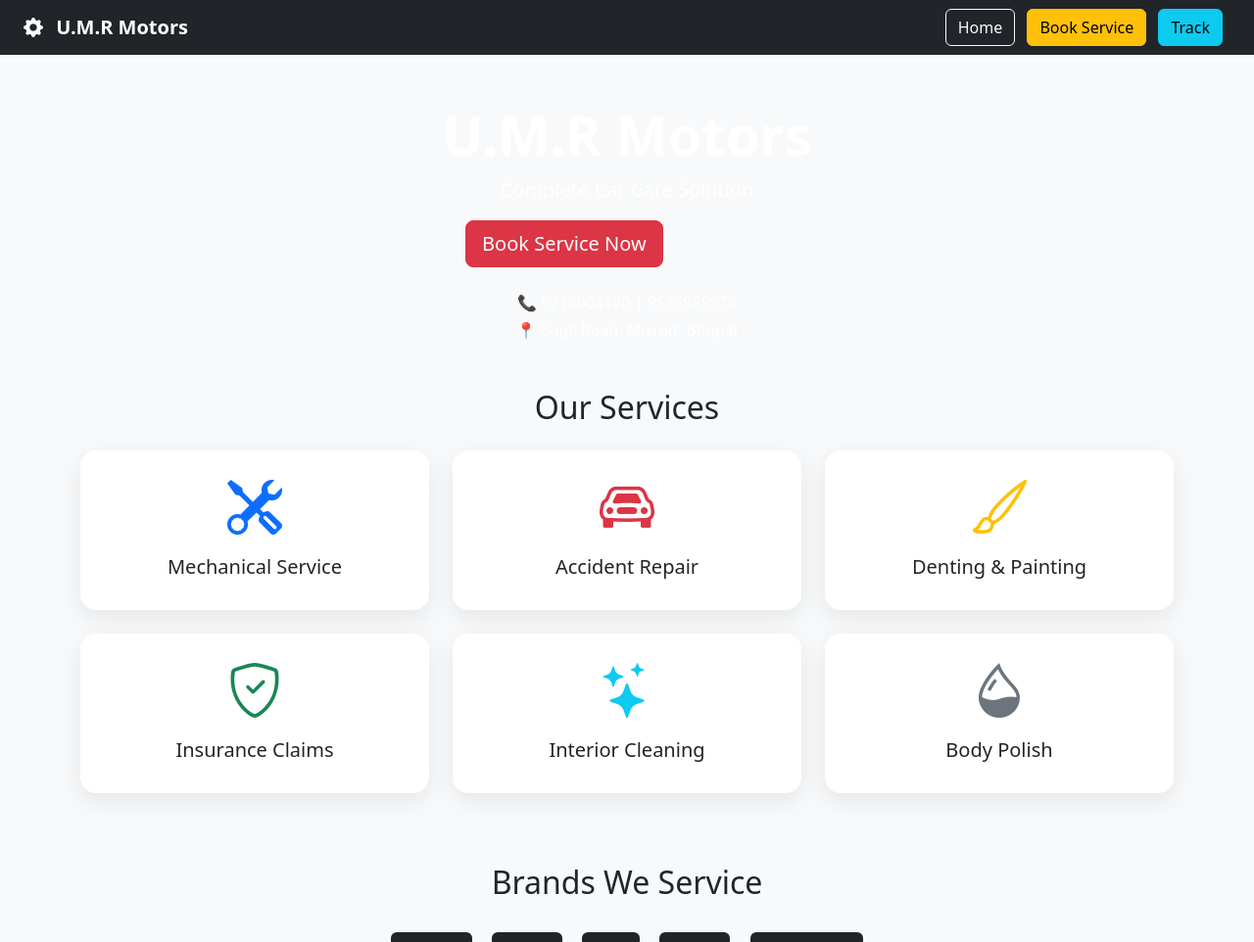
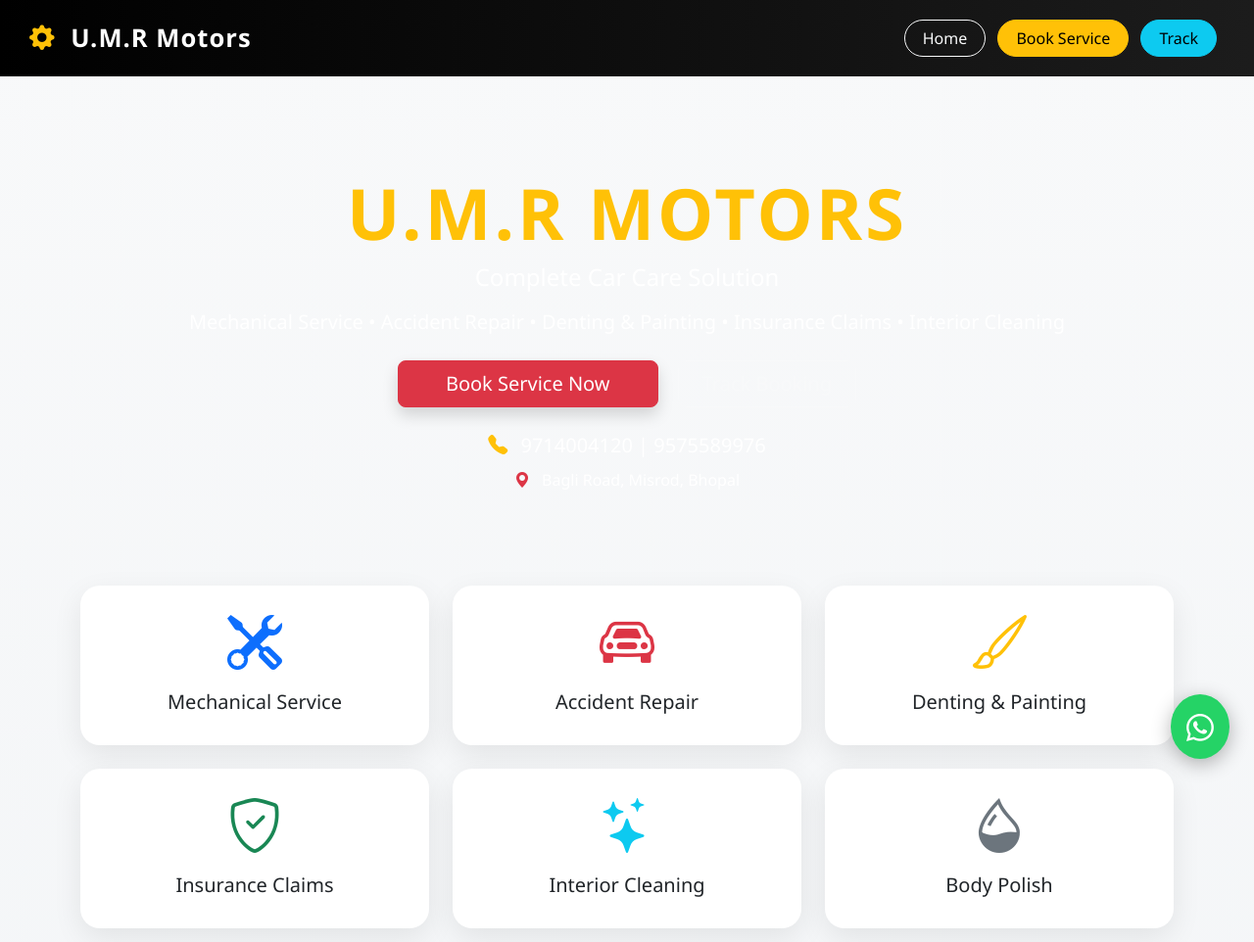
Before and after one commit to Max-parv/umr_motors, a Django app: page / in a window 1280 px wide. Shown: the top 962 px of the page at 98% size. Run offline with Django 5.2, Linux system fonts and the light colour scheme; data that the repository does not hold is empty.

Commit message:
Updated branding to UMR Motors

```diff
--- a/templates/base.html
+++ b/templates/base.html
@@ -16,21 +16,41 @@
 
     <style>
       body {
-        background-color: #f8f9fa;
+        background: linear-gradient(to bottom, #f8f9fa, #eef1f4);
+        font-family: "Segoe UI", sans-serif;
       }
 
+      /* ===== NAVBAR ===== */
+      .navbar {
+        background: linear-gradient(90deg, #000000, #1c1c1c);
+        padding: 15px 30px;
+      }
+
+      .navbar-brand {
+        font-size: 1.6rem;
+        letter-spacing: 1px;
+      }
+
+      .navbar .btn {
+        border-radius: 30px;
+        padding: 6px 18px;
+      }
+
+      /* ===== PREMIUM CARDS ===== */
       .premium-card {
         border: none;
-        border-radius: 16px;
-        box-shadow: 0 8px 25px rgba(0, 0, 0, 0.08);
-        transition: 0.3s ease;
+        border-radius: 20px;
+        background: white;
+        box-shadow: 0 10px 30px rgba(0, 0, 0, 0.08);
+        transition: all 0.3s ease;
       }
 
       .premium-card:hover {
-        transform: translateY(-8px);
-        box-shadow: 0 15px 35px rgba(0, 0, 0, 0.15);
+        transform: translateY(-10px);
+        box-shadow: 0 20px 40px rgba(0, 0, 0, 0.15);
       }
 
+      /* ===== FADE ANIMATION ===== */
       .fade-in {
         animation: fadeIn 0.8s ease-in-out;
       }
@@ -38,7 +58,7 @@
       @keyframes fadeIn {
         from {
           opacity: 0;
-          transform: translateY(15px);
+          transform: translateY(20px);
         }
         to {
           opacity: 1;
@@ -46,11 +66,17 @@
         }
       }
 
+      /* ===== FOOTER ===== */
       footer {
-        background-color: #111;
+        background: linear-gradient(90deg, #000000, #111111);
         color: white;
-        padding: 40px 0;
+        padding: 50px 0;
         margin-top: 80px;
+      }
+
+      footer h4 {
+        color: #ffc107;
+        letter-spacing: 1px;
       }
 
       footer a {
@@ -59,55 +85,85 @@
       }
 
       footer a:hover {
-        text-decoration: underline;
+        color: white;
+      }
+
+      /* ===== WHATSAPP FLOAT BUTTON ===== */
+      .whatsapp-float {
+        position: fixed;
+        bottom: 25px;
+        right: 25px;
+        background: #25d366;
+        color: white;
+        font-size: 28px;
+        padding: 12px 16px;
+        border-radius: 50%;
+        box-shadow: 0 5px 20px rgba(0, 0, 0, 0.3);
+        z-index: 1000;
+        transition: 0.3s;
+      }
+
+      .whatsapp-float:hover {
+        transform: scale(1.1);
+        color: white;
+      }
+
+      /* ===== MOBILE IMPROVEMENT ===== */
+      @media (max-width: 768px) {
+        .navbar-brand {
+          font-size: 1.2rem;
+        }
       }
     </style>
   </head>
 
   <body>
-    <!-- Navbar -->
-    <nav class="navbar navbar-expand-lg navbar-dark bg-dark px-4">
+    <!-- NAVBAR -->
+    <nav class="navbar navbar-expand-lg navbar-dark">
       <a class="navbar-brand fw-bold" href="/">
-        <i class="bi bi-gear-fill me-2"></i> U.M.R Motors
+        <i class="bi bi-gear-fill text-warning me-2"></i> U.M.R Motors
       </a>
 
       <div class="ms-auto">
         <a href="/" class="btn btn-outline-light me-2">Home</a>
-        <a href="{% url 'booking' %}" class="btn btn-warning me-2">
-          Book Service
-        </a>
-        <a href="{% url 'customer_login' %}" class="btn btn-info me-2">
-          Track
-        </a>
+        <a href="{% url 'booking' %}" class="btn btn-warning me-2"
+          >Book Service</a
+        >
+        <a href="{% url 'customer_login' %}" class="btn btn-info me-2">Track</a>
 
         {% if user.is_authenticated %}
-        <a href="{% url 'manage_bookings' %}" class="btn btn-dark"> Admin </a>
+        <a href="{% url 'manage_bookings' %}" class="btn btn-danger">Admin</a>
         {% endif %}
       </div>
     </nav>
 
-    <!-- Page Content -->
+    <!-- PAGE CONTENT -->
     <div class="container mt-5 fade-in">{% block content %}{% endblock %}</div>
 
-    <!-- Footer -->
+    <!-- FOOTER -->
     <footer class="text-center">
       <div class="container">
         <h4 class="fw-bold mb-3">U.M.R Motors</h4>
         <p>Complete Car Care Solution</p>
 
         <p>
-          <i class="bi bi-geo-alt-fill text-danger"></i>
+          <i class="bi bi-geo-alt-fill text-danger me-2"></i>
           Khasra No-217/1,218/1, Bagli Road, Misrod, Bhopal
         </p>
 
         <p>
-          <i class="bi bi-telephone-fill text-warning"></i>
+          <i class="bi bi-telephone-fill text-warning me-2"></i>
           <a href="tel:9714004120">9714004120</a> |
           <a href="tel:9575589976">9575589976</a>
         </p>
 
-        <p class="mt-3">© 2026 U.M.R Motors | All Rights Reserved</p>
+        <p class="mt-4">© 2026 U.M.R Motors | All Rights Reserved</p>
       </div>
     </footer>
+
+    <!-- WhatsApp Floating Button -->
+    <a href="https://wa.me/919714004120" target="_blank" class="whatsapp-float">
+      <i class="bi bi-whatsapp"></i>
+    </a>
   </body>
 </html>
--- a/templates/home.html
+++ b/templates/home.html
@@ -1,25 +1,44 @@
 {% extends "base.html" %} {% block content %}
 
 <!-- HERO -->
-<div class="hero-section text-white text-center mb-5">
-  <h1 class="display-4 fw-bold">U.M.R Motors</h1>
-  <p class="lead">Complete Car Care Solution</p>
+<div class="hero-section text-center text-white mb-5">
+  <div class="container py-5">
+    <h1 class="display-2 fw-bold text-warning" style="letter-spacing: 3px">
+      U.M.R MOTORS
+    </h1>
 
-  <div class="mt-3">
-    <a href="{% url 'booking' %}" class="btn btn-danger btn-lg me-2">
+    <h4 class="fw-light mb-3">Complete Car Care Solution</h4>
+
+    <p class="lead mb-4">
+      Mechanical Service • Accident Repair • Denting & Painting • Insurance
+      Claims • Interior Cleaning
+    </p>
+
+    <a
+      href="{% url 'booking' %}"
+      class="btn btn-danger btn-lg px-5 me-3 shadow"
+    >
       Book Service Now
     </a>
 
-    <a href="tel:9714004120" class="btn btn-outline-light btn-lg"> Call Now </a>
-  </div>
+    <a
+      href="{% url 'customer_login' %}"
+      class="btn btn-outline-light btn-lg px-4"
+    >
+      Track Booking
+    </a>
 
-  <div class="mt-4">
-    <p class="mb-1">📞 9714004120 | 9575589976</p>
-    <p>📍 Bagli Road, Misrod, Bhopal</p>
+    <div class="mt-4 fs-5">
+      <i class="bi bi-telephone-fill text-warning me-2"></i>
+      9714004120 | 9575589976
+    </div>
+
+    <div class="mt-2">
+      <i class="bi bi-geo-alt-fill text-danger me-2"></i>
+      Bagli Road, Misrod, Bhopal
+    </div>
   </div>
 </div>
-
-<h2 class="text-center mb-4">Our Services</h2>
 
 <!--SERVICE section-->
 
```
